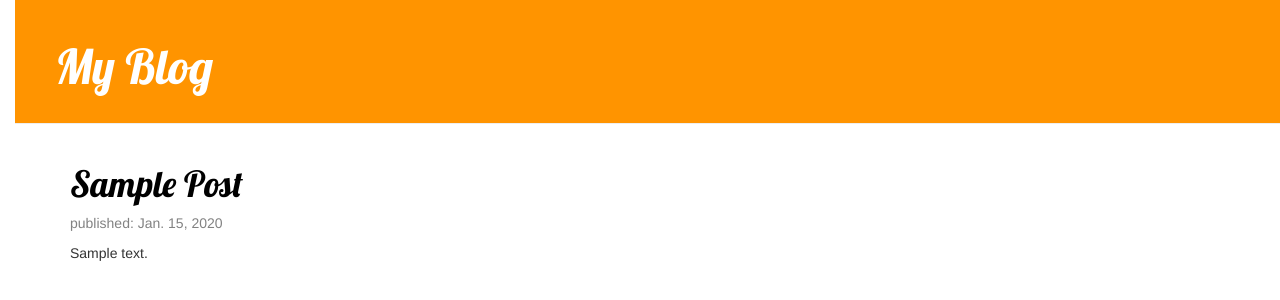
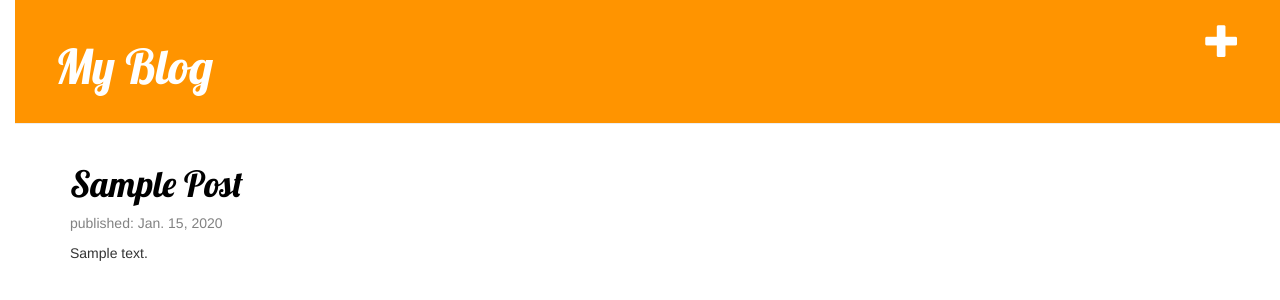
Before and after one commit to Alexmhack/django_site, a Django app: template blog/templates/blog/post_list.html in a window 1280 px wide. Shown: the top 300 px of the page. Run offline with Django 3.2, Linux system fonts and the light colour scheme; the template is opened without the code that fills it: values that come from a table or form of the project are taken from there, others are empty; tables that the repository leaves empty hold one stand-in row (values such as "Sample post"); some libraries are stand-ins or nearby versions.

Commit message:
add url for new post

```diff
--- a/blog/templates/base.html
+++ b/blog/templates/base.html
@@ -13,7 +13,8 @@
 
 <body>
     <div class="page-header">
-    	<h1><a href="/">My Blog</a></h1>
+        <a href="{% url 'post_new' %}" class="top-menu"><span class="glyphicon glyphicon-plus"></span></a>
+        <h1><a href="/">My Blog</a></h1>
     </div>
     <div class="content container">
         <div class="row">
```
